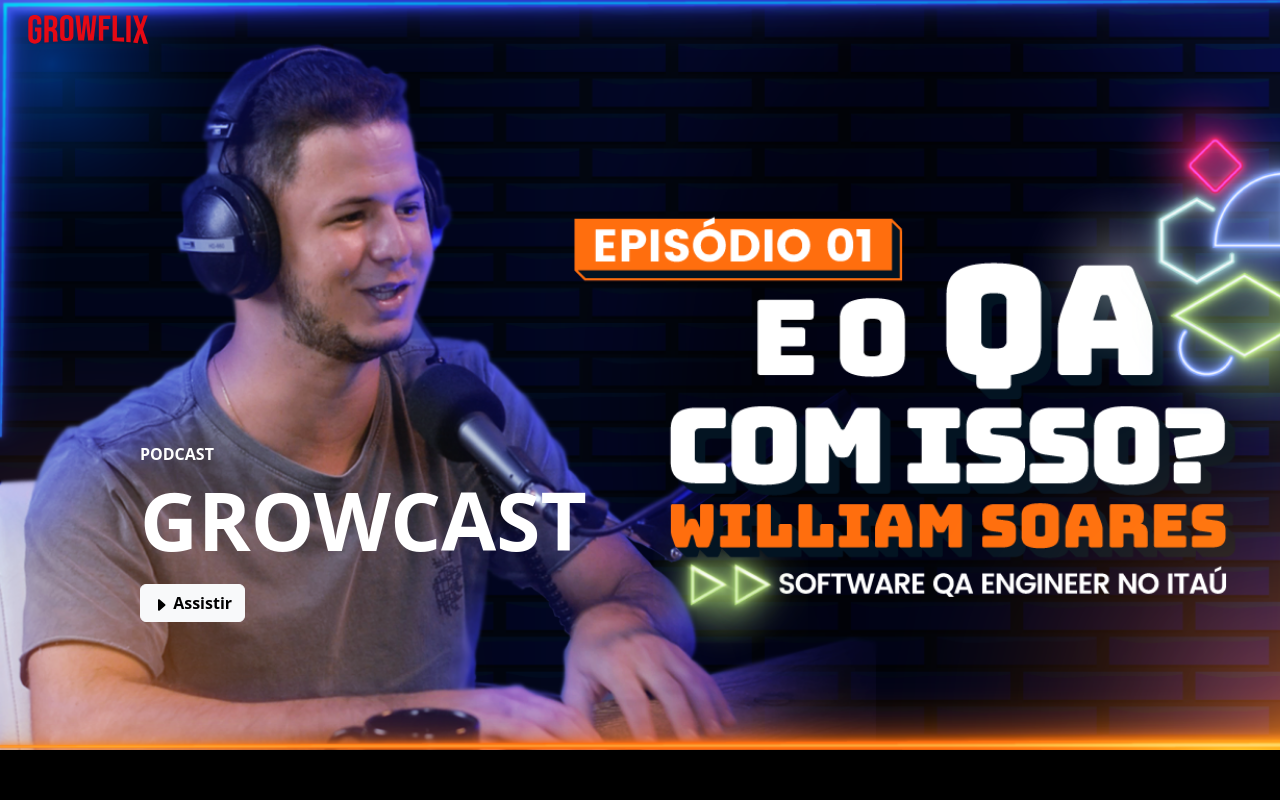
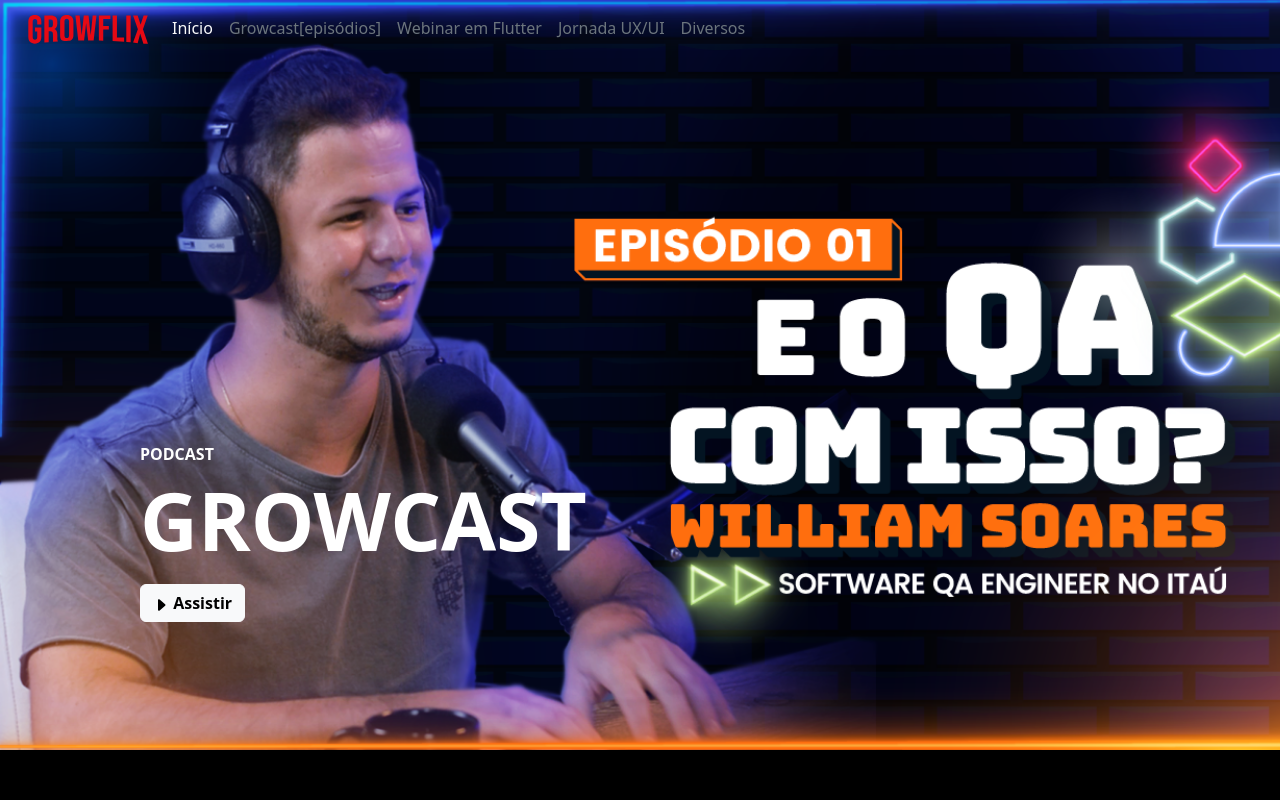
Before and after one commit to manubarb/Growflix, a plain HTML site: page home.html in a window 1280 px wide. Shown: the top 800 px of the page. Drawn offline with Linux system fonts and the light colour scheme.

Commit message:
criação navbar home.html

```diff
--- a/home.html
+++ b/home.html
@@ -9,12 +9,34 @@
 </head>
 <body>
     <header>
-        <nav class="navbar position-absolute">
-            <div class="container ">
+        <nav class="navbar navbar-expand-lg position-absolute w-100">
+            <div class="container-fluid">
                 <a class="navbar-brand ms-3" href="index.html">
                     <img id="logo" class="img-fluid" src="./assets/images/logo-growflix.svg" alt="logo-growflix" >
                 </a>
-            </div>
+                    <button class="navbar-toggler" type="button" data-bs-toggle="collapse" data-bs-target="#navbarNav" aria-controls="navbarNav" aria-expanded="false" aria-label="Toggle navigation">
+                        <span class="navbar-dark navbar-toggler-icon"></span>
+                    </button>
+                    <div class="collapse navbar-collapse" id="navbarNav">
+                        <ul class="navbar-nav">
+                            <li class="nav-item">
+                            <a class="nav-link active text-light" aria-current="page" href="#">Início</a>
+                            </li>
+                            <li class="nav-item">
+                            <a class="nav-link text-secondary" href="#">Growcast[episódios]</a>
+                            </li>
+                            <li class="nav-item">
+                            <a class="nav-link text-secondary" href="#">Webinar em Flutter</a>
+                            </li>
+                            <li class="nav-item">
+                            <a class="nav-link text-secondary" href="#">Jornada UX/UI</a>
+                            </li>
+                            <li class="nav-item">
+                            <a class="nav-link text-secondary" href="#">Diversos</a>
+                            </li>
+                        </ul>
+                    </div>
+                </div>
         </nav>
         <div class="banner-2 d-flex align-items-end">
             <div class="container">
@@ -32,7 +54,7 @@
                             </a>
                         </div>
                     </div>
-            </div>
+                </div>
             </div>
         </div>
     </header>
```
